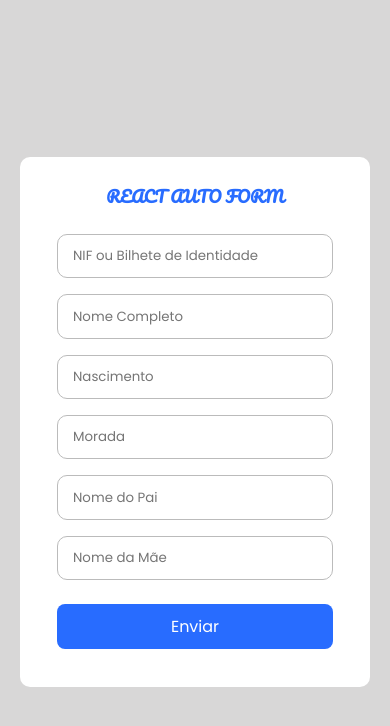
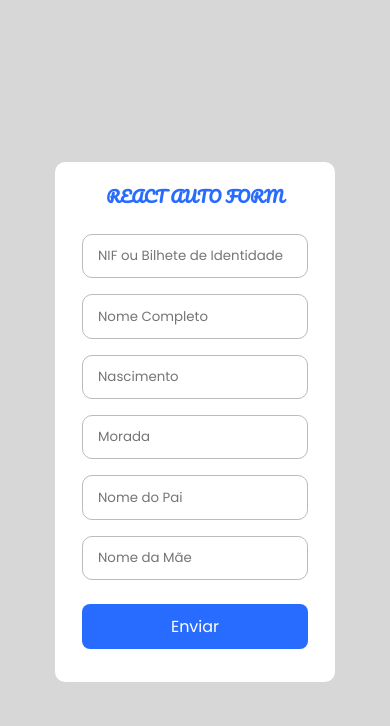
Before and after one commit to tavaresevaristo/react-auto-form, a React (Vite) app: page / in a window 390 px wide. Shown: the top 726 px of the page. Built offline with nearby package versions, Linux system fonts and the light colour scheme.

Commit message:
mobile first

```diff
--- a/src/components/form/styles.ts
+++ b/src/components/form/styles.ts
@@ -12,7 +12,11 @@ export const Container = styled.div`
   @media (max-width: 650px){
     width: 350px;
     padding: 20px 35px;
-    color: red;
+  }
+
+  @media (max-width: 480px){
+    width: 280px;
+    padding: 15px 25px;
   }
 
 
```
